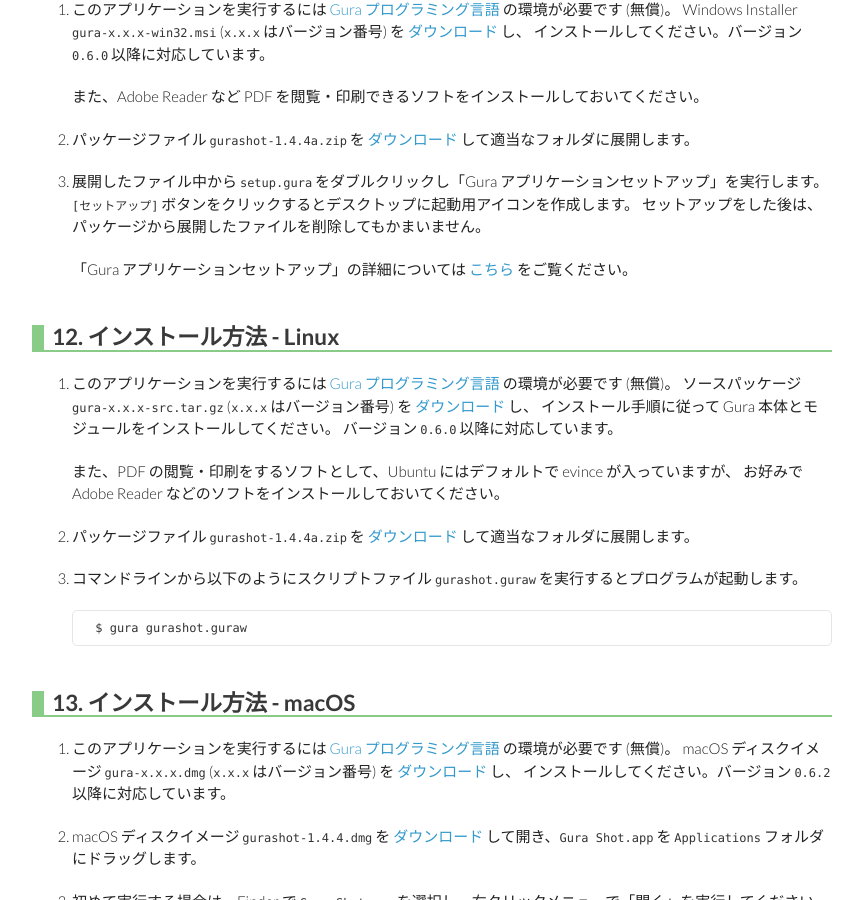
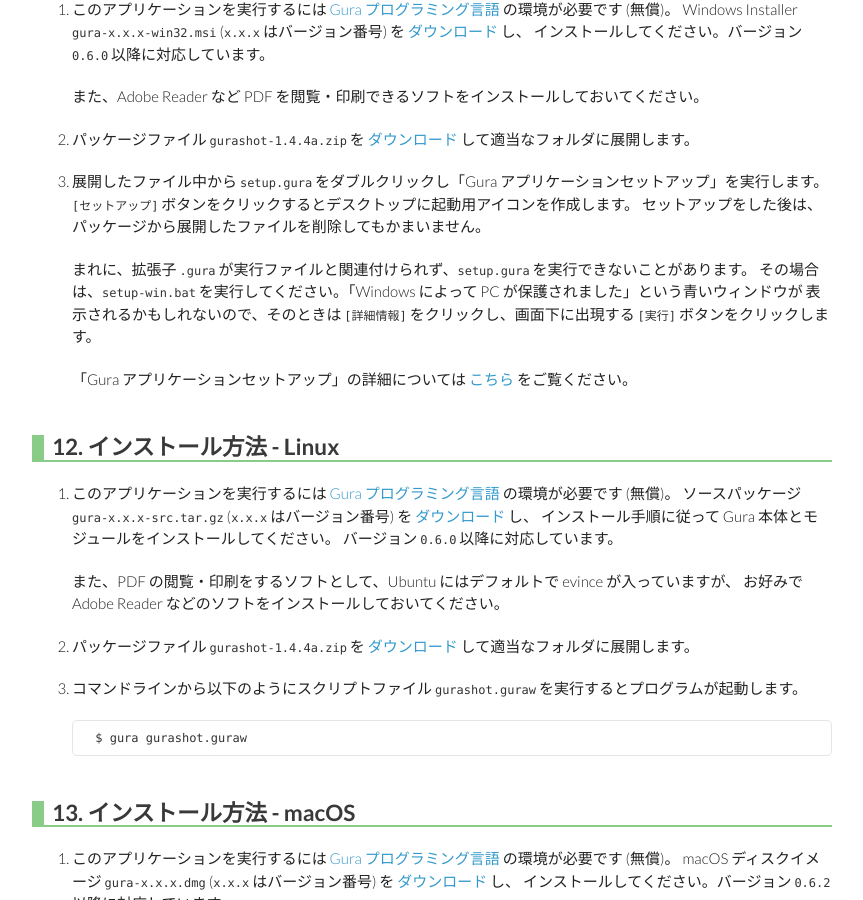
Before and after one commit to gura-app/gura-app.github.io, a Jekyll site: the page built from gurashot/index.md, in a window 1280 px wide and 900 px high, scrolled down 11487 px. Shown: the whole window, without its empty margins (208-1071 px from the left). Built offline with Jekyll 4.4.1, drawn with Linux system fonts in a browser that asks for light colours.

Commit message:
updated guraapp document

```diff
--- a/gurashot/index.md
+++ b/gurashot/index.md
@@ -363,6 +363,10 @@
    `[セットアップ]` ボタンをクリックするとデスクトップに起動用アイコンを作成します。
    セットアップをした後は、パッケージから展開したファイルを削除してもかまいません。
 
+   まれに、拡張子 `.gura` が実行ファイルと関連付けられず、`setup.gura` を実行できないことがあります。
+   その場合は、`setup-win.bat` を実行してください。「Windows によって PC が保護されました」という青いウィンドウが
+   表示されるかもしれないので、そのときは `[詳細情報]` をクリックし、画面下に出現する `[実行]` ボタンをクリックします。
+
    「Gura アプリケーションセットアップ」の詳細については [こちら]({{ topdir }}/setup/) をご覧ください。
 
 
```
